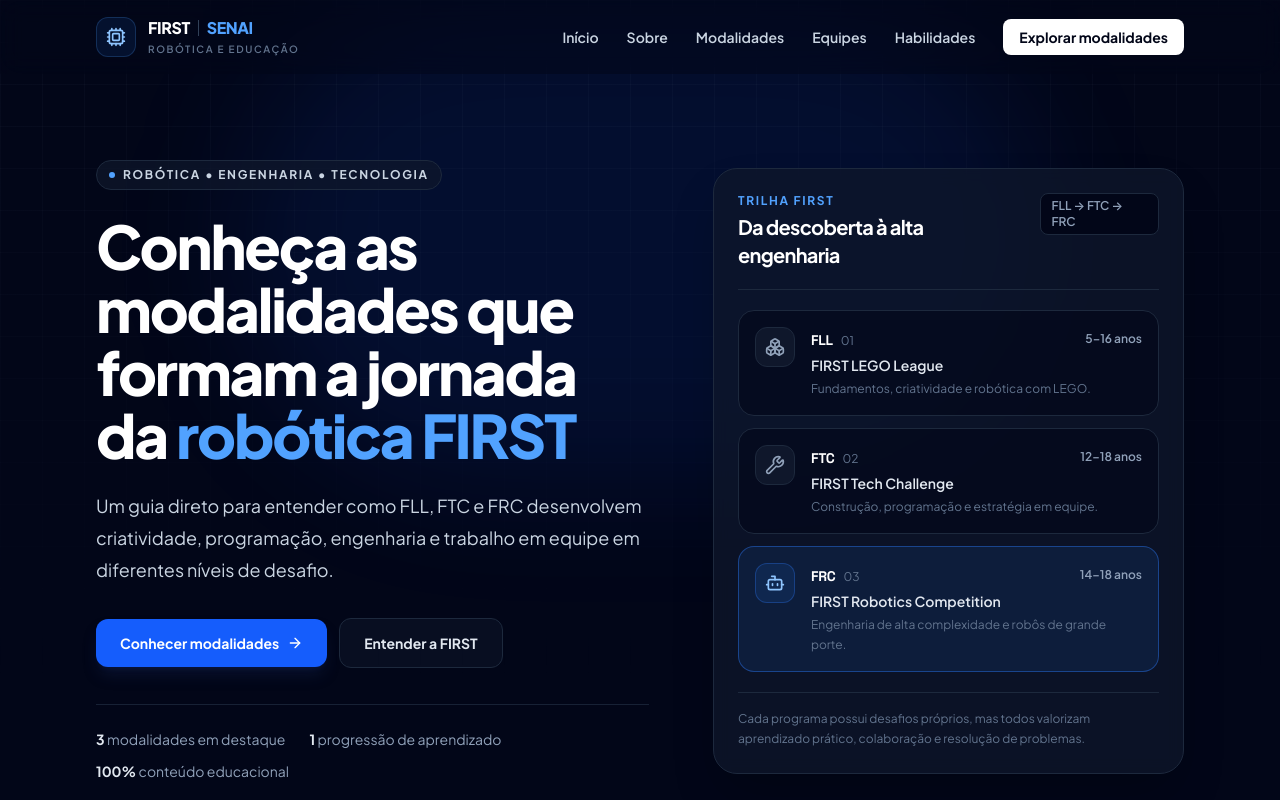
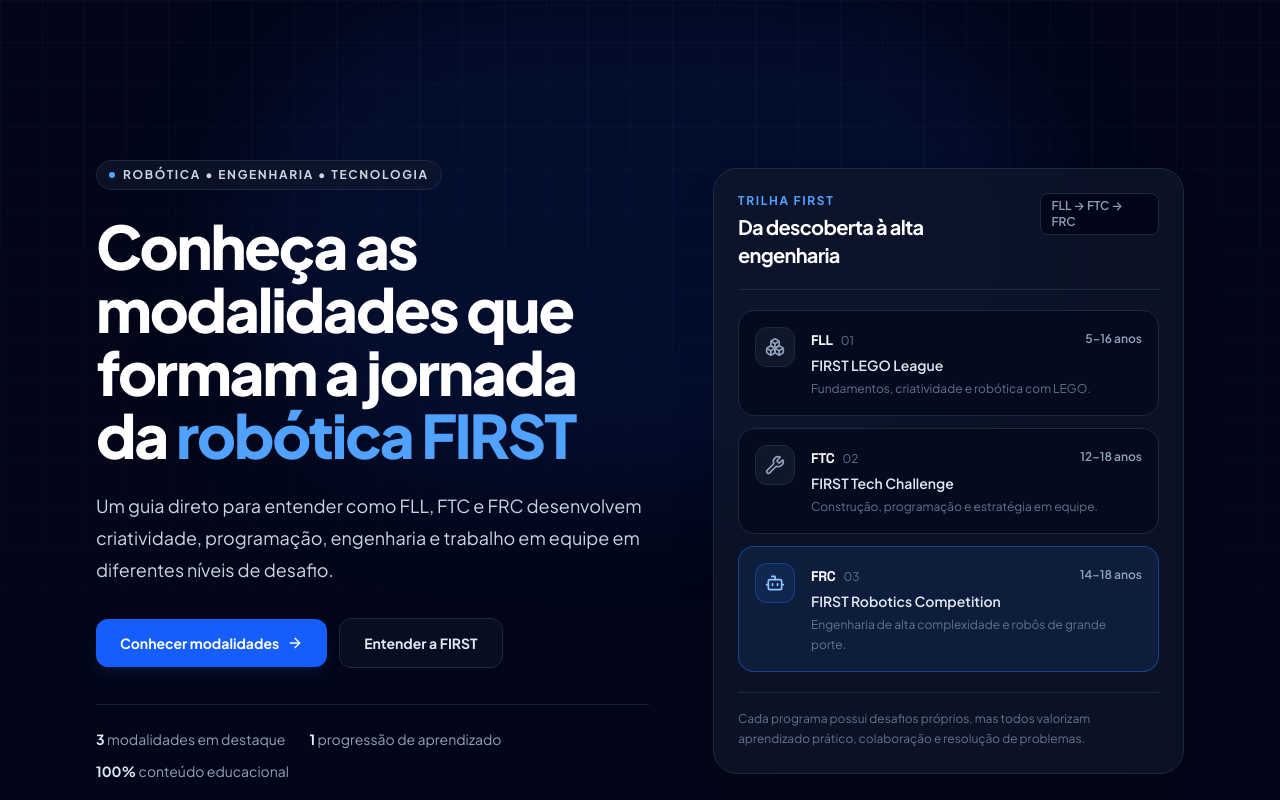
Before and after one commit to giovannifeliciano0703r-design/Site-Senai, a React (Vite) app: page / in a window 1280 px wide. Shown: the top 800 px of the page. Built offline with nearby package versions, Linux system fonts and the light colour scheme.

Commit message:
refactor: remove navbar from landing page

```diff
--- a/src/App.tsx
+++ b/src/App.tsx
@@ -4,7 +4,6 @@
  */
 
 import React from 'react';
-import { Header } from './components/Header';
 import { Hero } from './components/Hero';
 import { AboutFirst } from './components/AboutFirst';
 import { Modalities } from './components/Modalities';
@@ -17,7 +16,6 @@
 export default function App() {
   return (
     <div className="min-h-screen bg-slate-950 text-slate-100 flex flex-col selection:bg-blue-600 selection:text-white">
-      <Header />
       <main className="flex-grow">
         <Hero />
         <AboutFirst />
```
